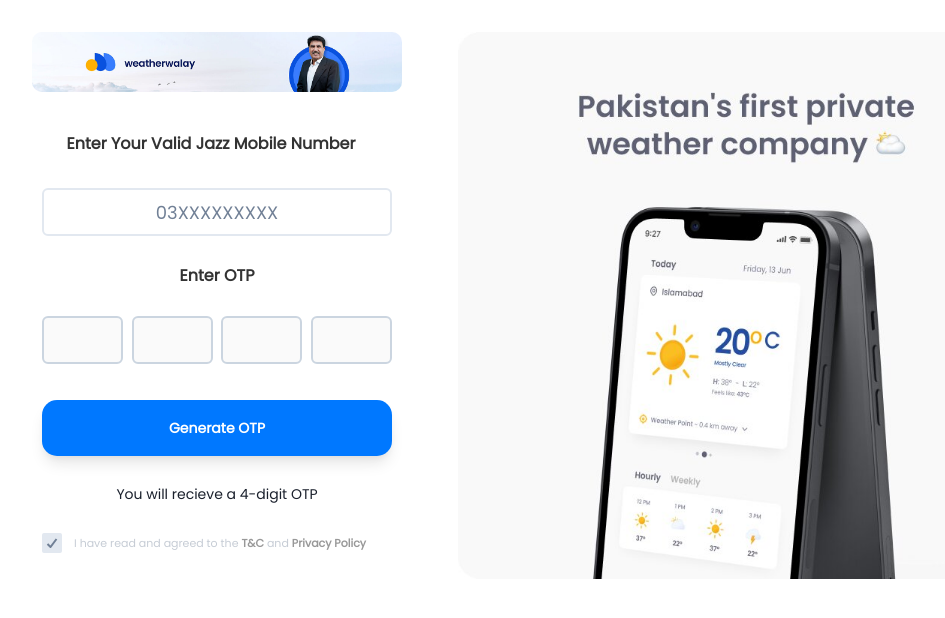
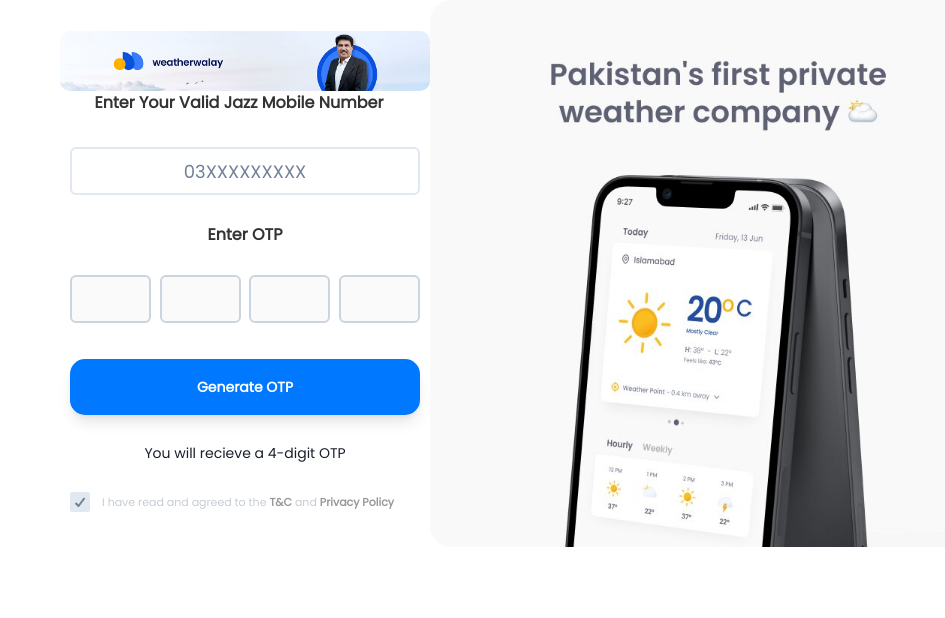
Before and after one commit to haider988/TestCampaign, a Next.js app: page /campaigns in a window 1280 px wide. Shown: the top 618 px of the page, without its empty margins (107-1052 px from the left). Built offline with nearby package versions, Linux system fonts and the light colour scheme.

Commit message:
Custom UI

```diff
--- a/src/views/campaigns/CampaignsView.tsx
+++ b/src/views/campaigns/CampaignsView.tsx
@@ -44,33 +44,30 @@
     //   {isSuccess ? (
     //     <SuccessScreen />
     //   ) : (
-    <HStack
-      w={"90%"}
-      maxW={"1300px"}
-      mx={"auto"}
-      gap={14}
-      justify={"center"}
-      align={"start"}
-      paddingBottom={10}
-      paddingY={{ base: 4, lg: 8 }}
-    >
-      <Flex
-        direction={"column"}
-        maxW={600}
-        align={"center"}
-        gap={{ base: 5, lg: 10 }}
-      >
-        <Box
-          as={Image}
-          loading="eager"
-          h={"60px"}
-          w={"370px"}
+    <div style={{ width: '90%', maxWidth: '1300px', margin: '0 auto 0 auto', display: 'flex', justifyContent: 'center', alignItems: 'center', paddingBottom: 10, flexDirection: 'row' }}>
+      <div style={{ display: 'flex', flexDirection: 'column', maxWidth: 600, alignItems: 'center' }}>
+        <Image
           src={CampaginBanner2}
+          loading="lazy"
+          height={60}
+          width={370}
           alt="Top Banner"
-          borderRadius={10}
+          style={{ borderRadius: 10 }}
         />
         <PhoneOtpScreen handleSuccess={handleSuccess} />
-      </Flex>
+      </div>
+      {/* <div>
+          <Image
+            src={WWBanner}
+            loading="lazy"
+            // height={60}
+            width={370}
+            // display={{ base: "none", lg: "block" }}
+            // width={"50%"}
+            alt="Side Banner"
+            style={{height:'100%', backgroundColor:'red'}}
+          />
+        </div> */}
       <Box
         as={Image}
         position={"sticky"}
@@ -81,7 +78,46 @@
         loading={"lazy"}
         alt="Side Banner"
       />
-    </HStack>
+
+    </div>
+    // <HStack
+    //   w={"90%"}
+    //   maxW={"1300px"}
+    //   mx={"auto"}
+    //   gap={14}
+    //   justify={"center"}
+    //   align={"start"}
+    //   paddingBottom={10}
+    //   paddingY={{ base: 4, lg: 8 }}
+    // >
+    //   <Flex
+    //     direction={"column"}
+    //     maxW={600}
+    //     align={"center"}
+    //     gap={{ base: 5, lg: 10 }}
+    //   >
+    //     <Box
+    //       as={Image}
+    //       loading="eager"
+    //       h={"60px"}
+    //       w={"370px"}
+    //       src={CampaginBanner2}
+    //       alt="Top Banner"
+    //       borderRadius={10}
+    //     />
+    //     <PhoneOtpScreen handleSuccess={handleSuccess} />
+    //   </Flex>
+    //   <Box
+    //     as={Image}
+    //     position={"sticky"}
+    //     top={120}
+    //     src={WWBanner}
+    //     display={{ base: "none", lg: "block" }}
+    //     width={"50%"}
+    //     loading={"lazy"}
+    //     alt="Side Banner"
+    //   />
+    // </HStack>
     //   )}
     // </>
   );
```
